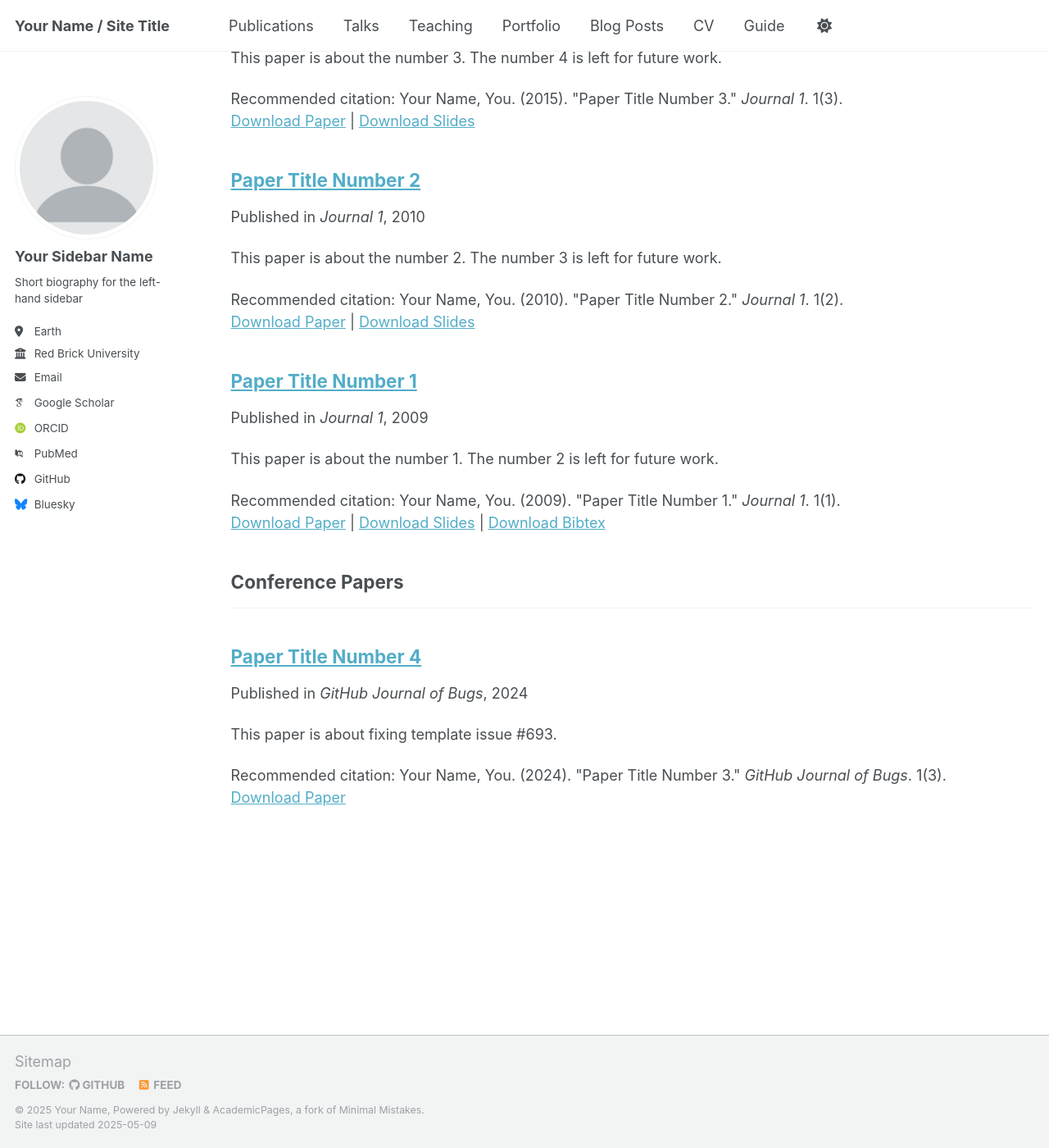
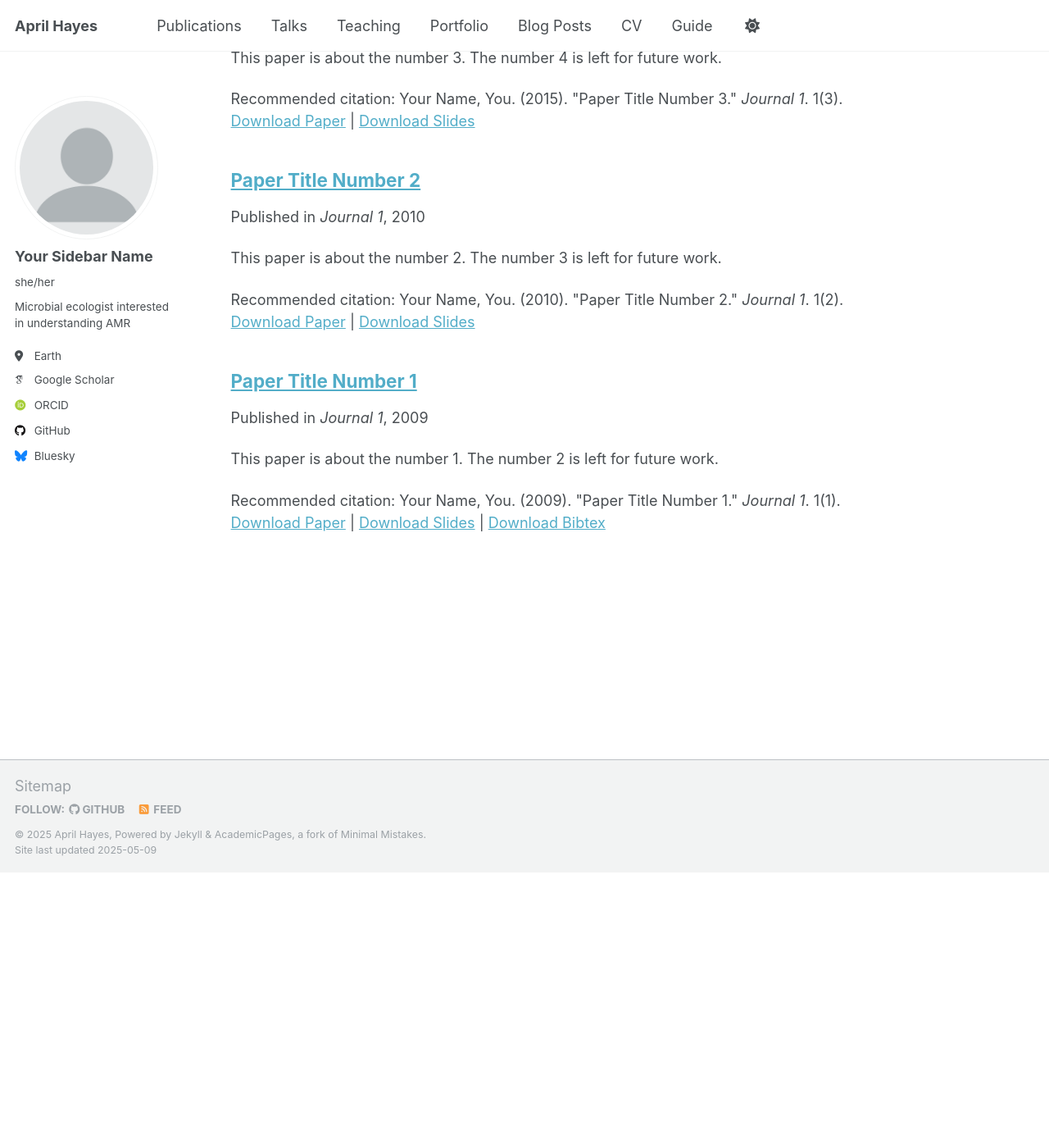
Before and after one commit to ahayyes/ahayyes.github.io, a Jekyll site: the page built from _pages/publications.html, in a window 1280 px wide and 1400 px high, scrolled down 343 px. Shown: the whole window at 82% size. Built offline with Jekyll 4.4.1, drawn with Linux system fonts in a browser that asks for light colours; some web fonts are replaced; after the commit the page ends 1407 px from its top, so only the background shows below that.

Commit message:
Update _config.yml

```diff
--- a/_config.yml
+++ b/_config.yml
@@ -9,13 +9,13 @@
 # Basic Site Settings
 locale                   : "en-US"
 site_theme               : "default"
-title                    : "Your Name / Site Title"
+title                    : "April Hayes"
 title_separator          : "-"
-name                     : &name "Your Name"
-description              : &description "personal description"
-url                      : https://academicpages.github.io # the base hostname & protocol for your site e.g. "https://[your GitHub username].github.io" or if you already have some other page hosted on Github then use "https://[your GitHub username].github.io/[Your Repo Name]"
+name                     : &name "April Hayes"
+description              : &description "microbial ecologist"
+url                      : https://ahayyes.github.io # the base hostname & protocol for your site e.g. "https://[your GitHub username].github.io" or if you already have some other page hosted on Github then use "https://[your GitHub username].github.io/[Your Repo Name]"
 baseurl                  : "" # the subpath of your site, e.g. "/blog"
-repository               : "academicpages/academicpages.github.io"
+repository               : "ahayyes/ahayyes.github.io"
 
 # Site Author - The following control what appear as part of the author content on the side bar.
 #               If a field is blank the icon and link will not appear, otherwise it will be shown.
@@ -24,21 +24,21 @@ author:
   # Biographic information
   avatar           : "profile.png"
   name             : "Your Sidebar Name"
-  pronouns         : # example: "she/her"
-  bio              : "Short biography for the left-hand sidebar"
+  pronouns         : "she/her"
+  bio              : "Microbial ecologist interested in understanding AMR"
   location         : "Earth"
-  employer         : "Red Brick University"
+  employer         : # "University of Exeter"
   uri              : # URL
-  email            : "none@example.org"
+  email            : # "none@example.org"
 
   # Academic websites
   academia         : # URL
   arxiv            : # URL - Update with the correct link to your profile
-  googlescholar    : "https://scholar.google.com/citations?user=PS_CX0AAAAAJ"
+  googlescholar    : "https://scholar.google.co.uk/citations?user=ng0dWIoAAAAJ&hl=en"
   impactstory      : # URL
-  orcid            : "http://orcid.org/yourorcidurl"
+  orcid            : "https://orcid.org/0000-0002-0293-3432"
   semantic         : # URL
-  pubmed           : "https://www.ncbi.nlm.nih.gov/pubmed/?term=john+snow"
+  pubmed           : # "https://www.ncbi.nlm.nih.gov/pubmed/?term=john+snow"
   researchgate     : # URL
   scopus           : # URL
 
@@ -46,12 +46,12 @@ author:
   bitbucket        : # Username - Update with your username on the site
   codepen          : # Username
   dribbble         : # Username
-  github           : "academicpages"
+  github           : "ahayyes"
   kaggle           : # Username
   stackoverflow    : # User number or user number and name (i.e., use "1" or "1/jeff-atwood")
 
   # Social media
-  bluesky          : "bsky.app" # Replace this with you Bluesky username
+  bluesky          : "aprilhayes.bsky.social"
   facebook         : # Username
   flickr           : # Username
   foursquare       : # Username
@@ -78,12 +78,8 @@ author:
 
 # Publication Category - The following the list of publication categories and their headings
 publication_category:
-  books:
-    title: 'Books'
-  manuscripts:
+   manuscripts:
     title: 'Journal Articles'
-  conferences:
-    title: 'Conference Papers'
 
 # Site Settings
 teaser                   :  # filename of teaser fallback teaser image placed in /images/, .e.g. "500x300.png"
```
